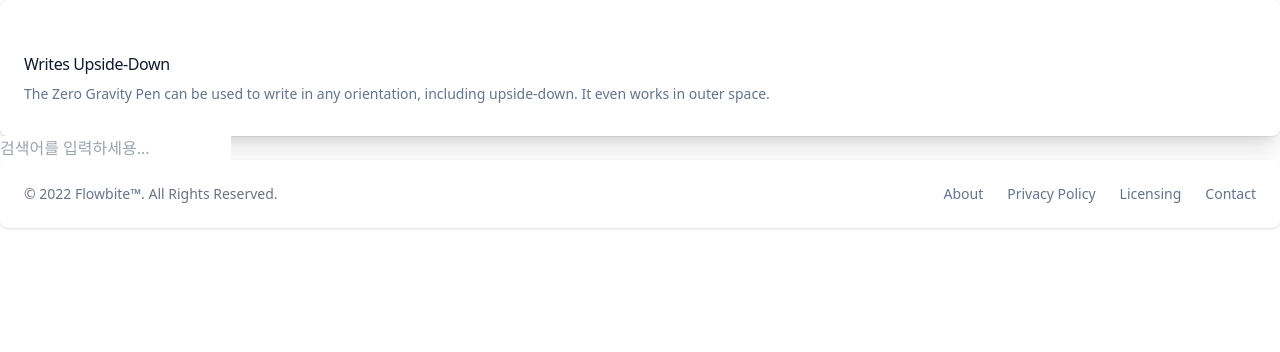
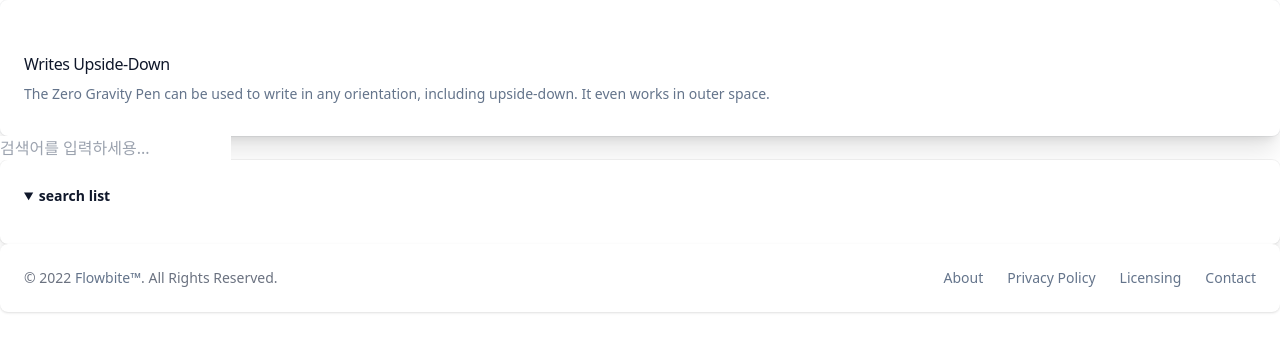
Before and after one commit to Jeong-hoyun/nytimes-project, a React (Create React App) app: page / in a window 1280 px wide. Shown: the top 352 px of the page. Built offline with nearby package versions, Linux system fonts and the light colour scheme.

Commit message:
fix :to fix infinite scroll
윤한솔님께서 도와주셨습니다~

```diff
--- a/src/news/index.js
+++ b/src/news/index.js
@@ -1,14 +1,34 @@
-import React, { useState, useEffect } from 'react';
+import React, { useState, useEffect, useRef, useCallback } from 'react';
+import axios from 'axios';
+import styled from 'styled-components';
+import Loading from 'react-loading';
 import { getUrl } from '../api';
 import Header from '../view/header';
-import Footer from './../view/footer';
+import Footer from '../view/footer';
+import { useDispatch,useSelector } from 'react-redux';
+import { fetchNewsbyWords } from '../store/store';
+
 
 const Index = () => {
-let page = 1;
+const [value,setValue]= useState(""); // 검색값
+const [page, setPage] = useState(1); // 현재 페이지
+const [news, setNews] = useState([]); // News List
+const [timer, setTimer] = useState(null);
 
-const [value,setValue]= useState("");
-const [news, setNews] = useState([]);
-const [timer, setTimer] = useState(null);
+const obsRef = useRef(null);  // observer Element
+const preventRef = useRef(true); // observer 중복 실행 방지
+const endRef = useRef(false); //모든 글 로드 확인
+const clipRef= useRef(false); //모든 글 로드 확인
+
+const [load, setLoad] = useState(false);
+const [hasMore, setHasMore] = useState(false);
+const historyList = useSelector(({ history }) => history.history);
+const dispatch=useDispatch()
+
+const onCilp=()=>{
+  console.log(clipRef)
+}
+
 
 const onDelay = (e) => {
   if (timer) {
@@ -19,37 +39,88 @@ const onDelay = (e) => {
     setTimeout(() => {
       console.log(e.target.value);
       setValue(e.target.value);
+      setPage(1)
+      setNews([])
     }, 500)
   );
 }
-const q = value.trim();
-
-const getNews = async () => {
-  const response =  await fetch(getUrl({q, page}));
-  console.log(getUrl({q, page}));
-  const json = await response.json();
-  setNews(json.response.docs);
-}
 
 useEffect(() => {
-  if(q !== ""){
+  if(value !== ""){
     getNews();
+    dispatch(fetchNewsbyWords({ q: value, page }));
   }
-}, [getUrl({q, page})])
+}, [value, page])
 
+useEffect(()=> { // 옵저버 생성
+  const observer = new IntersectionObserver(obsHandler, { threshold : 0.3 });
+  if(obsRef.current) observer.observe(obsRef.current);
+  return () => { observer.disconnect(); }
+}, [hasMore]);
+
+
+const getNews = useCallback(async () => { // 뉴스 불러오기
+  setLoad(true)
+  try{
+    const res = await axios.get(getUrl({ value, page }))
+    console.log(res.data);
+    console.log(res.data.response.docs);
+    if(res.data){
+      if(res.data.end){
+        endRef.current = true;
+      }
+      setNews(prev => [...prev, ...res.data.response.docs]);
+      setHasMore(res.data.response.docs.length > 0);
+
+      preventRef.current = true;
+    } else{
+      console.log(res); //에러
+    }
+    setLoad(false);
+  }catch(e){
+    if (axios.isCancel(e)) return console.log(e)
+  }
+  return () => axios.cancel()
+   //로딩 종료
+  }, [value, page,hasMore])
+
+
+const obsHandler = ((entries) => {
+  const target = entries[0];
+  if(!endRef.current && target.isIntersecting && preventRef.current && hasMore){ //옵저버 중복 실행 방지
+    preventRef.current = false; //옵저버 중복 실행 방지
+    setPage(prev => prev+1 ); //페이지 값 증가
+  }
+})
     return (
       <>
         <Header/>
           <input onChange={onDelay} placeholder='검색어를 입력하세용...'></input>
+        <section>
+     <details className="open:bg-white dark:open:bg-slate-900 open:ring-1 open:ring-black/5 dark:open:ring-white/10 open:shadow-lg p-6 rounded-lg" open>
+       <summary className="text-sm leading-6 text-slate-900 dark:text-white font-semibold select-none"> search list</summary>
+         <div className="mt-3 text-sm leading-6 text-slate-600 dark:text-slate-400">
+             {historyList.map((item, index) => ( <p key={index}>{item}</p> ))}
+          </div>
+      </details>
 
-        <section>
-          {news.map(item => (
-            <div key={item._id}>
-              <div>{item.headline.main}</div>
-              <div>{item.pub_date.replace('T', ' ').substring(0, 19)}</div>
-            </div>
+          {news.filter((el, i) => news.indexOf(el) === i).map(item => (
+            <div key={item._id}  className="max-w-sm rounded overflow-hidden shadow-lg" ref={clipRef}  >
+            <div className="font-bold text-xl mb-2" >{item.headline.main}</div>
+            <div className="px-6 pt-4 pb-2">
+
+         <span className="inline-block bg-gray-200 rounded-full px-3 py-1 text-sm font-semibold text-gray-700 mr-2 mb-2" onClick={onCilp} >clip</span>
+              <a href={item.web_url} target="_blank" rel="noreferrer"   >
+              <span className="inline-block bg-gray-200 rounded-full px-3 py-1 text-sm font-semibold text-gray-700 mr-2 mb-2" >detail</span>
+              </a>
+
+             </div>
+             <p className='text-gray-600'>{item.pub_date.replace('T', ' ').substring(0, 19)}</p>
+         </div>
           ))}
         </section>
+        <div>{load && 'Loading...'}</div>
+        <div ref={obsRef}></div>
         <Footer/>
       </>
     );
```
